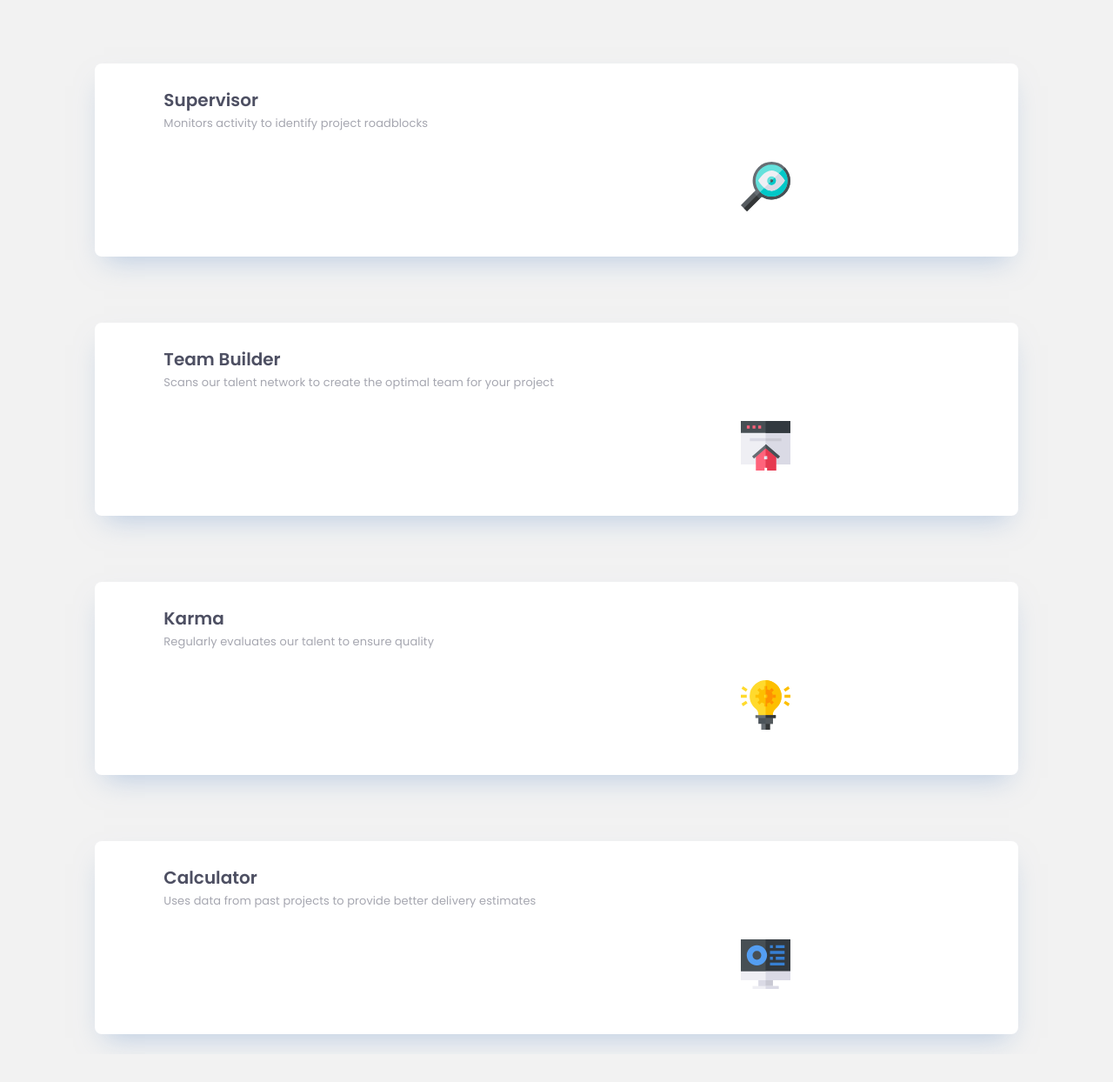
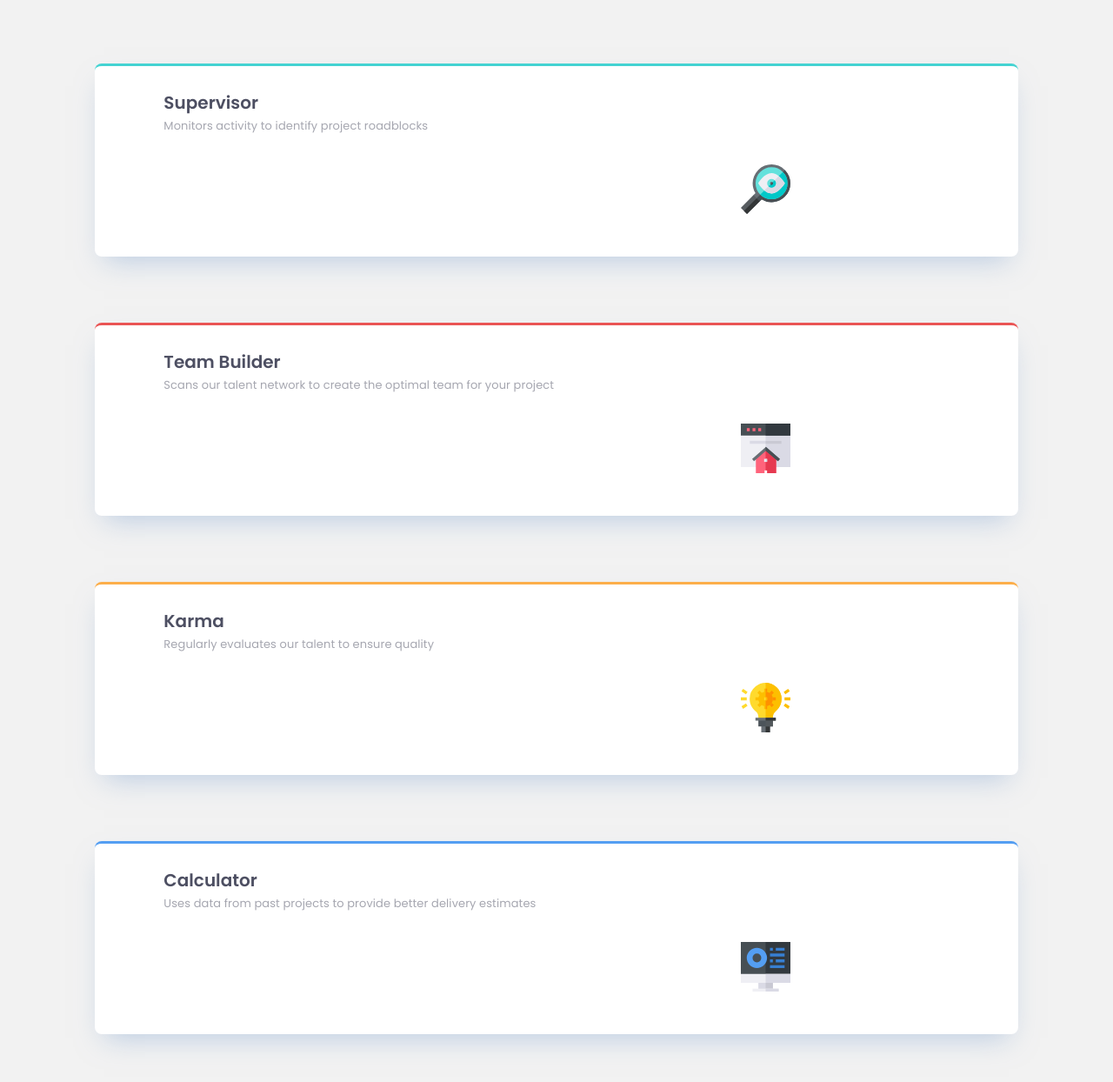
Before and after one commit to irakli85/four-card-feature-section, a plain HTML site: page index.html in a window 1280 px wide. Shown: the part 196-1440 px from the top of the page at 87% size. Before the commit the page ends 1408 px from the top, so only its background shows below. Drawn offline with Linux system fonts and the light colour scheme.

Commit message:
some changes

```diff
--- a/style.css
+++ b/style.css
@@ -61,6 +61,9 @@ header p{
 }
 
 /* MOBILE SECTION  */
+section{
+    margin-bottom: 78px;
+}
 
 
 
@@ -102,3 +105,19 @@ header p{
     margin-top: 33px;
     margin-left: 70%;
 }
+
+.item-1{
+    border-top: solid 3.55px var(--cyan);
+}
+
+.item-2{
+    border-top: solid 3.55px var(--red);
+}
+
+.item-3{
+    border-top: solid 3.55px var(--orange);
+}
+
+.item-4{
+    border-top: solid 3.55px var(--blue);
+}
```
